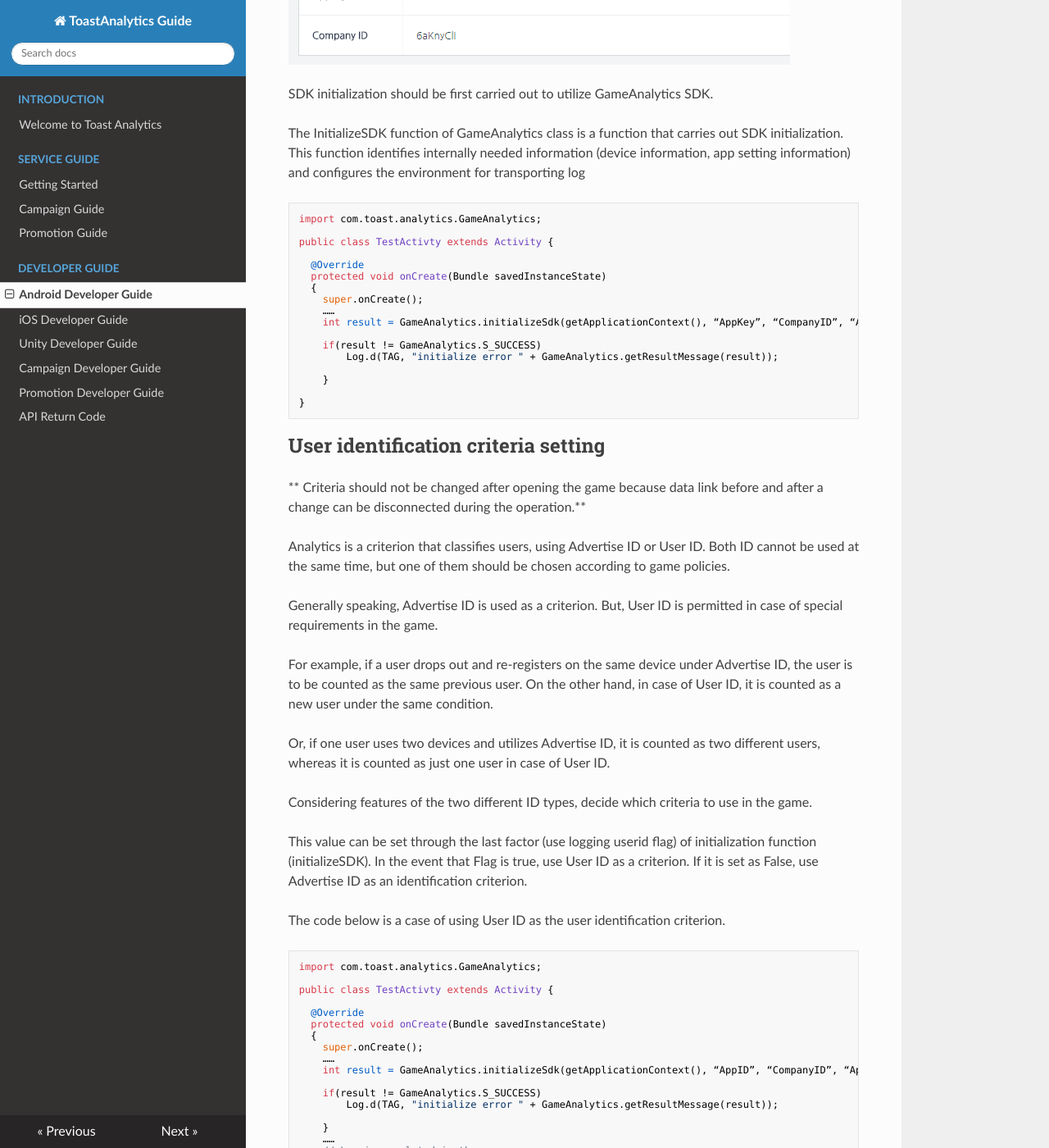
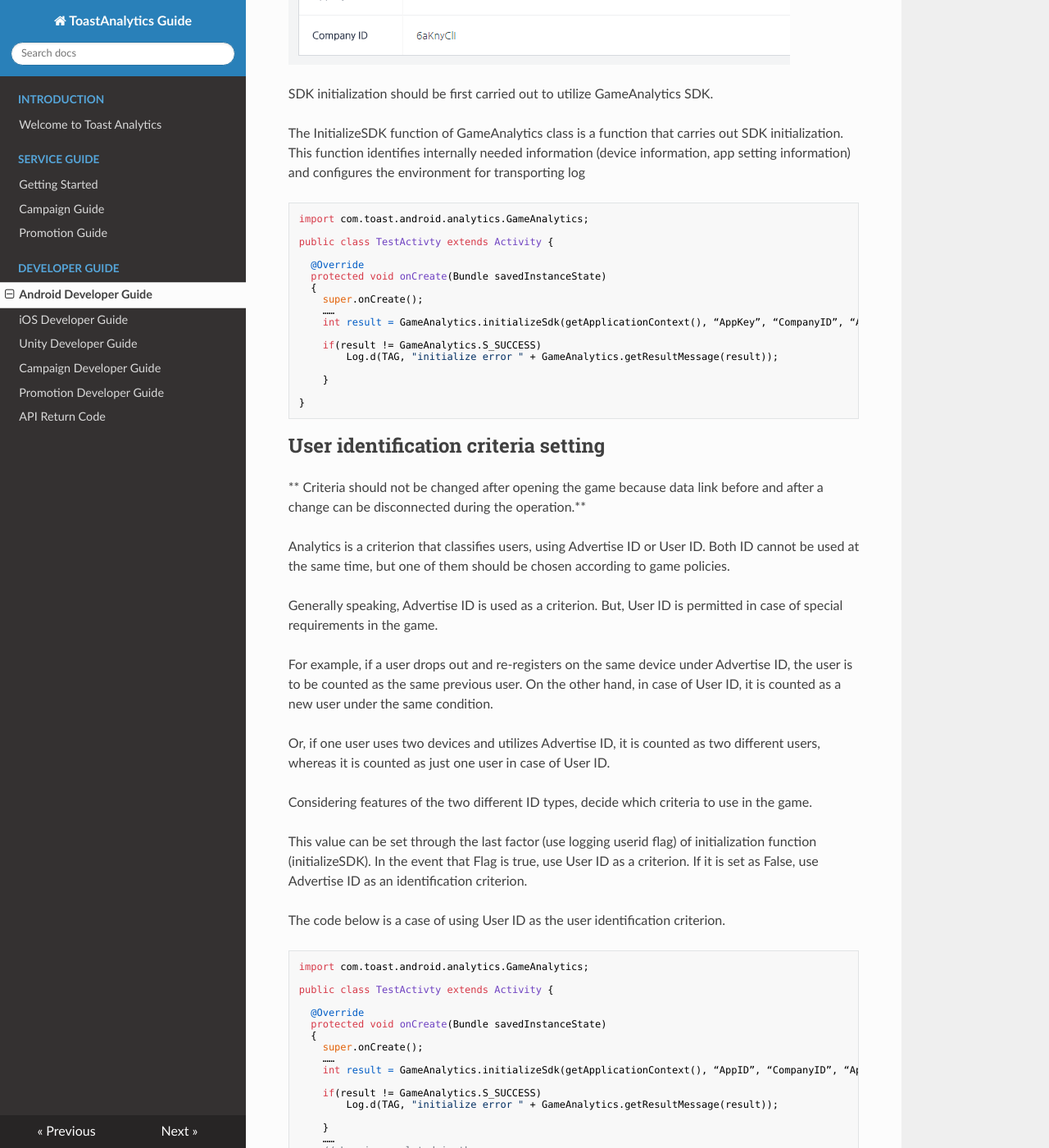
Before and after one commit to ToastAnalytics/ToastAnalytics_EN, an MkDocs documentation site: the page built from docs/Developer/4. Android Developer Guide.md, in a window 1280 px wide and 1400 px high, scrolled down 3373 px. Shown: the whole window at 82% size. Built offline with MkDocs 1.6.1, drawn with Linux system fonts in a browser that asks for light colours; nearby versions of some CDN libraries; old or Windows-style settings are respelled for this version of MkDocs; some of the changed text lies outside the part shown.

Commit message:
- Fix incorrect sample code

````diff
--- a/docs/Developer/4. Android Developer Guide.md
+++ b/docs/Developer/4. Android Developer Guide.md
@@ -134,7 +134,7 @@ The InitializeSDK function of GameAnalytics class is a function that carries out
 
 
 ```java
-import com.toast.analytics.GameAnalytics;
+import com.toast.android.analytics.GameAnalytics;
 
 public class TestActivty extends Activity {
 
@@ -172,7 +172,7 @@ This value can be set through the last factor (use logging userid flag) of initi
 The code below is a case of using User ID as the user identification criterion.
 
 ```java
-import com.toast.analytics.GameAnalytics;
+import com.toast.android.analytics.GameAnalytics;
 
 public class TestActivty extends Activity {
 
@@ -337,7 +337,7 @@ Refer to the “Push Setting” in “Getting Started” document for the way to
 SenderID in SDK can be registered through “setGcmSenderId” API.
 
 ```java
-import com.toast.analytics.GameAnalytics;
+import com.toast.android.analytics.GameAnalytics;
 
 public class TestActivty extends Activity {
 
@@ -399,7 +399,7 @@ Analytics SDK shows the alarm in Notification Bar when receiving a push(GCM) mes
 To execute other activities other than Main Activity, it should explicitly set through “setPushIntent” function.
 
 ```java
-import com.toast.analytics.GameAnalytics;
+import com.toast.android.analytics.GameAnalytics;
 
 public class TestActivty extends Activity {
 
````
